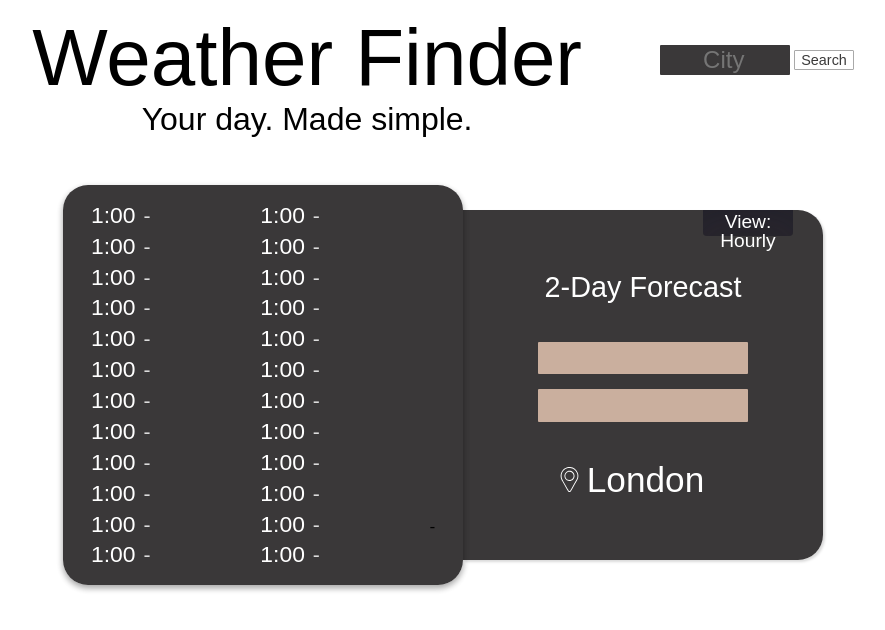
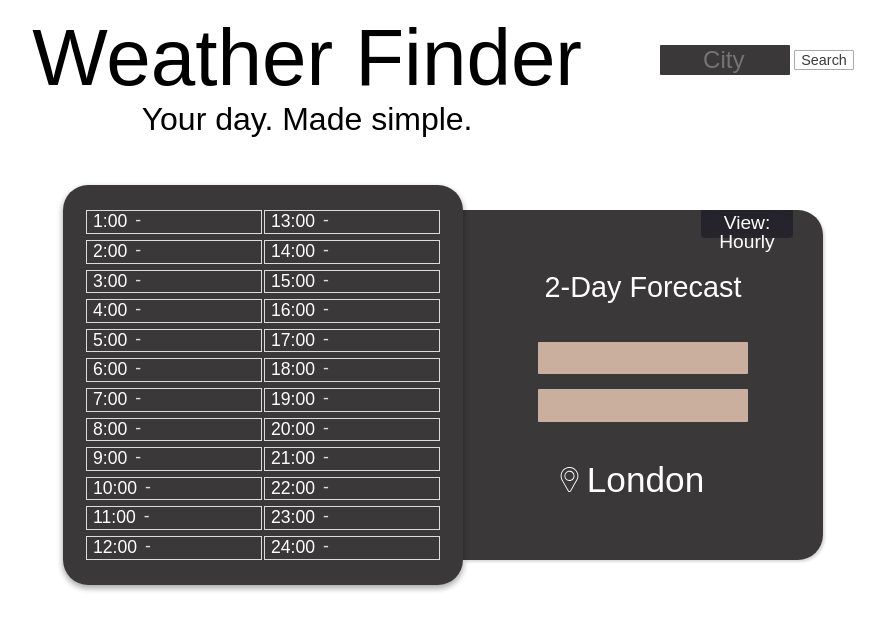
Before and after one commit to jakeStoneDev/ajax-project, a website: page index.html in a window 1280 px wide. Both pictures are taken after a click on the element "View: Current". Shown: the whole page, without its empty margins (197-1082 px from the left). Drawn offline with Linux system fonts and the light colour scheme; no server answers; files whose address does not match are found by name; a web font is replaced by a local one.

Commit message:
Project complete, moving onto refining/ stretch features.

```diff
--- a/css/styles.css
+++ b/css/styles.css
@@ -94,10 +94,6 @@ body {
 #hourly {
   text-align: center;
   position: relative;
-}
-
-.box1:hover {
-  cursor: pointer;
 }
 
 .edge:hover {
@@ -246,12 +242,19 @@ table {
 }
 
 .hourly-td {
+  margin: 1px;
+  padding-left: 6px;
+  padding-top: 1px;
+  padding-bottom: 1px;
+  border: 1px solid gainsboro;
   font-size: 1.1em;
   color: white;
   font-family: myriad-pro-condensed, sans-serif;
   font-weight: 400;
   font-style: normal;
   width: 50%;
+  justify-content: flex-start;
+  display: flex;
 }
 
 .hourly-t-body {
@@ -259,11 +262,18 @@ table {
 }
 
 .hour {
-  font-size: 1.3em;
+  padding-top: 1px;
+  padding-bottom: 1px;
+  font-size: 1em;
+}
+
+.tr {
+  padding: 2px;
+  display: flex;
 }
 
 .condition {
-  font-size: 1.2em;
+  font-size: 1em;
   margin-left: 8px;
   color: gainsboro;
 }
@@ -423,7 +433,7 @@ input:active {
   height: 22px;
   border-radius: 0 0 4px 4px;
   background-color: rgba(37, 35, 36, 0.9);
-  padding: 2px 4px;
+  padding: 3px 5px;
   box-shadow: rgba(50, 50, 93, 0.25) 0 30px 60px -12px inset, rgba(0, 0, 0, 0.3) 0 18px 36px -18px inset;
 }
 
--- a/index.html
+++ b/index.html
@@ -31,54 +31,53 @@
           <div id="backTile" class="backTile">
             <table class="hourly-table">
               <tbody class="hourly-t-body">
-              <tr>
-                <td class="hourly-td"><span class="hour">1:00</span><span class="condition">-</span></td>
-                <td class="hourly-td"><span class="hour">1:00</span><span class="condition">-</span></td>
+              <tr class="tr">
+                <td class="hourly-td"><span class="hour">1:00</span><span id="1" class="condition">-</span></td>
+                <td class="hourly-td"><span class="hour">13:00</span><span id="13" class="condition">-</span></td>
               </tr>
-              <tr>
-                <td class="hourly-td"><span class="hour">1:00</span><span class="condition">-</span></td>
-                <td class="hourly-td"><span class="hour">1:00</span><span class="condition">-</span></td>
+              <tr class="tr">
+                <td class="hourly-td"><span class="hour">2:00</span><span id="2" class="condition">-</span></td>
+                <td class="hourly-td"><span class="hour">14:00</span><span id="14" class="condition">-</span></td>
               </tr>
-              <tr>
-                <td class="hourly-td"><span class="hour">1:00</span><span class="condition">-</span></td>
-                <td class="hourly-td"><span class="hour">1:00</span><span class="condition">-</span></td>
+              <tr class="tr">
+                <td class="hourly-td"><span class="hour">3:00</span><span id="3" class="condition">-</span></td>
+                <td class="hourly-td"><span class="hour">15:00</span><span id="15" class="condition">-</span></td>
               </tr>
-              <tr>
-                <td class="hourly-td"><span class="hour">1:00</span><span class="condition">-</span></td>
-                <td class="hourly-td"><span class="hour">1:00</span><span class="condition">-</span></td>
+              <tr class="tr">
+                <td class="hourly-td"><span class="hour">4:00</span><span id="4" class="condition">-</span></td>
+                <td class="hourly-td"><span class="hour">16:00</span><span id="16" class="condition">-</span></td>
               </tr>
-              <tr>
-                <td class="hourly-td"><span class="hour">1:00</span><span class="condition">-</span></td>
-                <td class="hourly-td"><span class="hour">1:00</span><span class="condition">-</span></td>
+              <tr class="tr">
+                <td class="hourly-td"><span class="hour">5:00</span><span id="5" class="condition">-</span></td>
+                <td class="hourly-td"><span class="hour">17:00</span><span id="17" class="condition">-</span></td>
               </tr>
-              <tr>
-                <td class="hourly-td"><span class="hour">1:00</span><span class="condition">-</span></td>
-                <td class="hourly-td"><span class="hour">1:00</span><span class="condition">-</span></td>
+              <tr class="tr">
+                <td class="hourly-td"><span class="hour">6:00</span><span id="6" class="condition">-</span></td>
+                <td class="hourly-td"><span class="hour">18:00</span><span id="18" class="condition">-</span></td>
               </tr>
-              <tr>
-                <td class="hourly-td"><span class="hour">1:00</span><span class="condition">-</span></td>
-                <td class="hourly-td"><span class="hour">1:00</span><span class="condition">-</span></td>
+              <tr class="tr">
+                <td class="hourly-td"><span class="hour">7:00</span><span id="7" class="condition">-</span></td>
+                <td class="hourly-td"><span class="hour">19:00</span><span id="19" class="condition">-</span></td>
               </tr>
-              <tr>
-                <td class="hourly-td"><span class="hour">1:00</span><span class="condition">-</span></td>
-                <td class="hourly-td"><span class="hour">1:00</span><span class="condition">-</span></td>
+              <tr class="tr">
+                <td class="hourly-td"><span class="hour">8:00</span><span id="8" class="condition">-</span></td>
+                <td class="hourly-td"><span class="hour">20:00</span><span id="20" class="condition">-</span></td>
               </tr>
-              <tr>
-                <td class="hourly-td"><span class="hour">1:00</span><span class="condition">-</span></td>
-                <td class="hourly-td"><span class="hour">1:00</span><span class="condition">-</span></td>
+              <tr class="tr">
+                <td class="hourly-td"><span class="hour">9:00</span><span id="9" class="condition">-</span></td>
+                <td class="hourly-td"><span class="hour">21:00</span><span id="21" class="condition">-</span></td>
               </tr>
-              <tr>
-                <td class="hourly-td"><span class="hour">1:00</span><span class="condition">-</span></td>
-                <td class="hourly-td"><span class="hour">1:00</span><span class="condition">-</span></td>
+              <tr class="tr">
+                <td class="hourly-td"><span class="hour">10:00</span><span id="10" class="condition">-</span></td>
+                <td class="hourly-td"><span class="hour">22:00</span><span id="22" class="condition">-</span></td>
               </tr>
-              <tr>
-                <td class="hourly-td"><span class="hour">1:00</span><span class="condition">-</span></td>
-                <td class="hourly-td"><span class="hour">1:00</span><span class="condition">-</span></td>
-                <td>-</td>
+              <tr class="tr">
+                <td class="hourly-td"><span class="hour">11:00</span><span id="11" class="condition">-</span></td>
+                <td class="hourly-td"><span class="hour">23:00</span><span id="23" class="condition">-</span></td>
               </tr>
-              <tr>
-                <td class="hourly-td"><span class="hour">1:00</span><span class="condition">-</span></td>
-                <td class="hourly-td"><span class="hour">1:00</span><span class="condition">-</span></td>
+              <tr class="tr">
+                <td class="hourly-td"><span class="hour">12:00</span><span id="12" class="condition">-</span></td>
+                <td class="hourly-td"><span class="hour">24:00</span><span id="24" class="condition">-</span></td>
               </tr>
               </tbody>
             </table>
--- a/js/main.js
+++ b/js/main.js
@@ -72,7 +72,7 @@ window.addEventListener('load', function () {
     dayNum = dayOfWeek.getDay();
     transformToDay(dayNum);
     weekdayTitle.textContent = dayNum;
-
+    updateHourly(cityWeather);
   };
 });
 
@@ -127,6 +127,7 @@ myForm.addEventListener('submit', function () {
         dayNum = dayOfWeek.getDay();
         transformToDay(dayNum);
         weekdayTitle.textContent = dayNum;
+        updateHourly(cityWeather);
       }
     };
   }
@@ -167,6 +168,7 @@ myForm.addEventListener('submit', function () {
       dayNum = dayOfWeek.getDay();
       transformToDay(dayNum);
       weekdayTitle.textContent = dayNum;
+      updateHourly(cityWeather);
     }
   };
 });
@@ -208,6 +210,7 @@ setForecast.onload = function () {
     dayNum = dayOfWeek.getDay();
     transformToDay(dayNum);
     weekdayTitle.textContent = dayNum;
+    updateHourly(cityWeather);
   }
 };
 // -
@@ -217,6 +220,16 @@ setForecast.onload = function () {
 // -
 
 // UTILITY FUNCTIONS
+function updateHourly(cityWeather) {
+  for (var i = 0; i < 25; i++) {
+    var hour = document.getElementById(i);
+    if (!hour) {
+      continue;
+    }
+    hour.textContent = cityWeather.forecast.forecastday[0].hour[i - 1].condition.text;
+  }
+}
+
 function transformToDay() {
   if (dayNum === 0) {
     dayNum = '(Sunday)';
@@ -332,3 +345,20 @@ hourlyTab.addEventListener('click', function () {
     tile.style.display = 'none';
   }
 });
+
+// SETTING HOURLY
+
+const setHour = new XMLHttpRequest();
+setHour.open('GET', 'http://api.weatherapi.com/v1/forecast.json?key=a2afe3df405444feb8d30816211310&q=' + data.city + '&days=3&aqi=no&alerts=no');
+setHour.send();
+
+setHour.onload = function () {
+  cityWeather = JSON.parse(setHour.responseText);
+  for (var i = 0; i < 25; i++) {
+    var hour = document.getElementById(i);
+    if (!hour) {
+      continue;
+    }
+    hour.textContent = cityWeather.forecast.forecastday[0].hour[i - 1].condition.text;
+  }
+};
```
